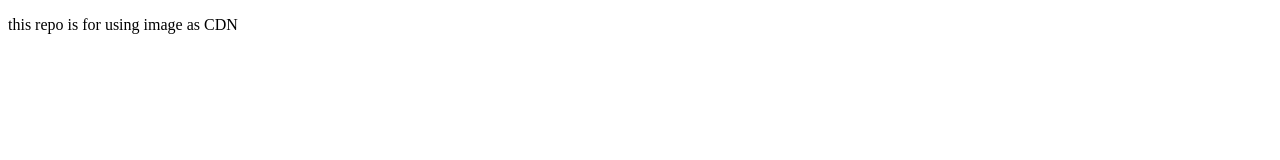
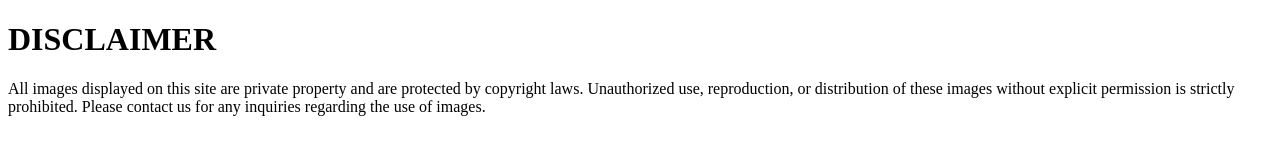
Before and after one commit to knkrn5/CDN-using-GaaC, a plain HTML site: page index.html in a window 1280 px wide. Drawn offline with Linux system fonts and the light colour scheme.

Commit message:
Update index.html

```diff
--- a/index.html
+++ b/index.html
@@ -6,6 +6,7 @@
     <title>Document</title>
 </head>
 <body>
-    <p> this repo is for using image as CDN
+    <h1>DISCLAIMER</h1>
+    <p> All images displayed on this site are private property and are protected by copyright laws. Unauthorized use, reproduction, or distribution of these images without explicit permission is strictly prohibited. Please contact us for any inquiries regarding the use of images. </p>
 </body>
 </html>
```
